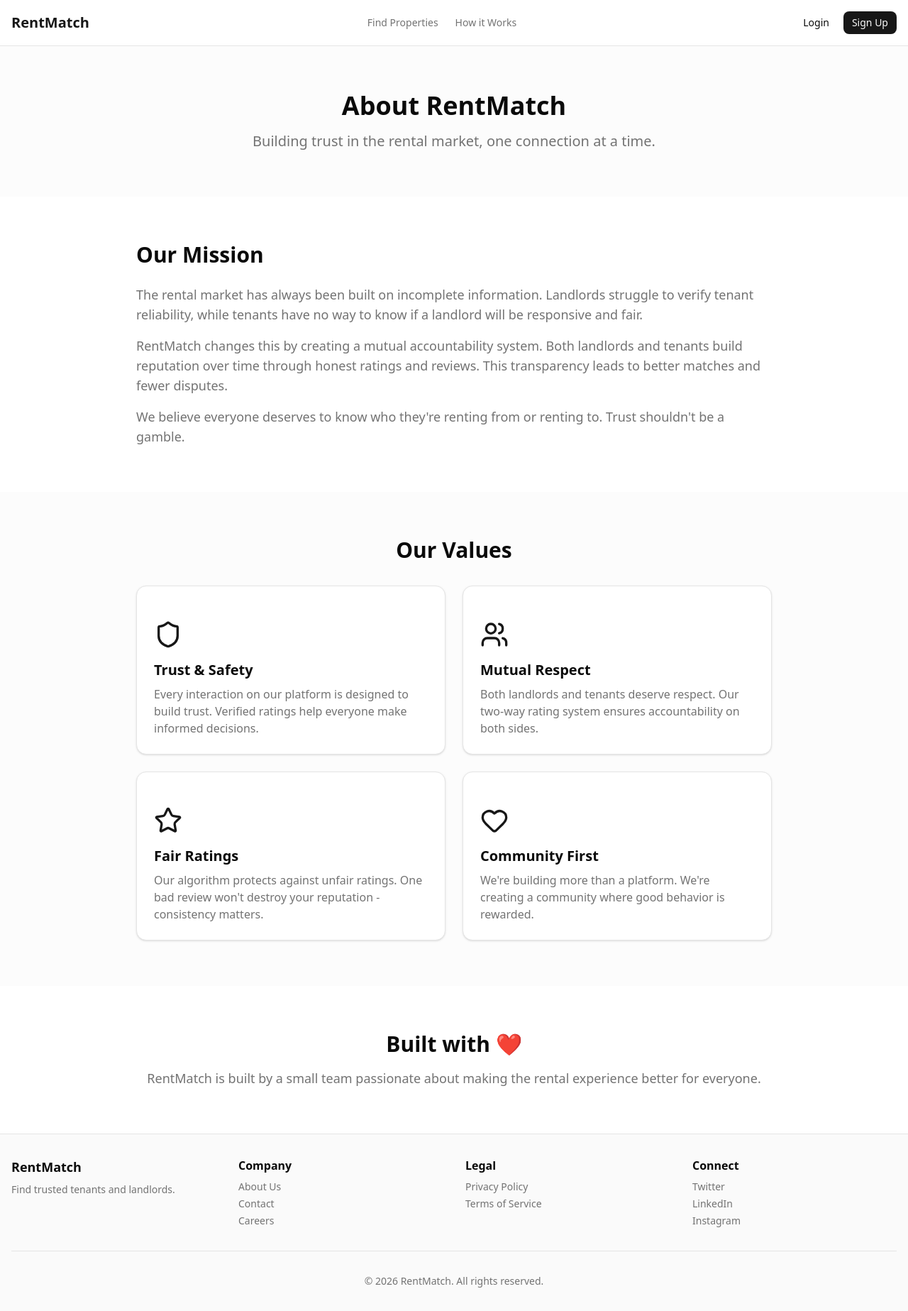
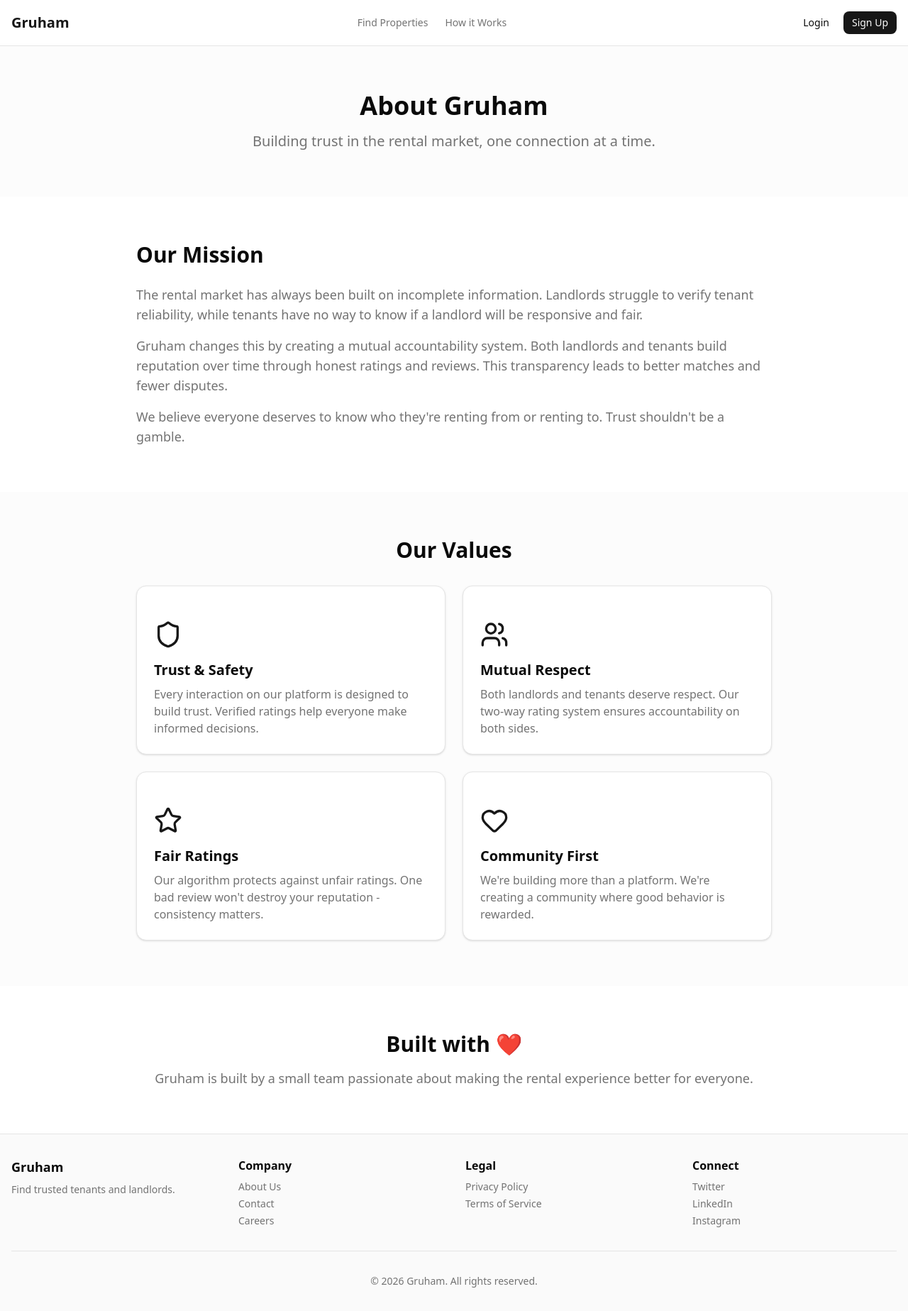
Before and after one commit to GruhamServices/gruham, a Next.js app: page /about in a window 1280 px wide. Shown: the whole page at 71% size. Built offline with nearby package versions, Linux system fonts and the light colour scheme; no server answers.

Commit message:
Rename RentMatch to Gruham across the project

```diff
--- a/src/app/(auth)/SignupForm.tsx
+++ b/src/app/(auth)/SignupForm.tsx
@@ -57,7 +57,7 @@ export function SignupForm() {
       <CardHeader className="text-center">
         <CardTitle className="text-2xl">Create an account</CardTitle>
         <CardDescription>
-          Enter your email to get started with RentMatch
+          Enter your email to get started with Gruham
         </CardDescription>
       </CardHeader>
       <form onSubmit={handleSubmit(onSubmit)}>
--- a/src/app/about/page.tsx
+++ b/src/app/about/page.tsx
@@ -8,7 +8,7 @@ export default function AboutPage() {
       {/* Hero */}
       <section className="py-16 px-4 bg-muted/30">
         <div className="container mx-auto max-w-4xl text-center">
-          <h1 className="text-4xl font-bold mb-4">About RentMatch</h1>
+          <h1 className="text-4xl font-bold mb-4">About Gruham</h1>
           <p className="text-xl text-muted-foreground">
             Building trust in the rental market, one connection at a time.
           </p>
@@ -25,7 +25,7 @@ export default function AboutPage() {
             no way to know if a landlord will be responsive and fair.
           </p>
           <p className="text-lg text-muted-foreground mb-4">
-            RentMatch changes this by creating a mutual accountability system.
+            Gruham changes this by creating a mutual accountability system.
             Both landlords and tenants build reputation over time through honest
             ratings and reviews. This transparency leads to better matches and
             fewer disputes.
@@ -94,7 +94,7 @@ export default function AboutPage() {
         <div className="container mx-auto max-w-4xl text-center">
           <h2 className="text-3xl font-bold mb-4">Built with ❤️</h2>
           <p className="text-lg text-muted-foreground">
-            RentMatch is built by a small team passionate about making the
+            Gruham is built by a small team passionate about making the
             rental experience better for everyone.
           </p>
         </div>
--- a/src/app/page.tsx
+++ b/src/app/page.tsx
@@ -12,7 +12,7 @@ export default function Home() {
             Find Trusted Landlords.
           </h1>
           <p className="text-xl text-muted-foreground mb-8 max-w-2xl mx-auto">
-            RentMatch connects property owners with reliable tenants through
+            Gruham connects property owners with reliable tenants through
             verified ratings and reviews. Build trust before you rent.
           </p>
           <div className="flex gap-4 justify-center">
--- a/src/components/layout/Footer.tsx
+++ b/src/components/layout/Footer.tsx
@@ -7,7 +7,7 @@ export function Footer() {
         <div className="grid grid-cols-1 md:grid-cols-4 gap-8">
           {/* Brand */}
           <div>
-            <h3 className="font-bold text-lg mb-2">RentMatch</h3>
+            <h3 className="font-bold text-lg mb-2">Gruham</h3>
             <p className="text-sm text-muted-foreground">
               Find trusted tenants and landlords.
             </p>
@@ -42,7 +42,7 @@ export function Footer() {
         </div>
 
         <div className="mt-8 pt-8 border-t text-center text-sm text-muted-foreground">
-          © {new Date().getFullYear()} RentMatch. All rights reserved.
+          © {new Date().getFullYear()} Gruham. All rights reserved.
         </div>
       </div>
     </footer>
--- a/src/components/layout/Header.tsx
+++ b/src/components/layout/Header.tsx
@@ -7,7 +7,7 @@ export function Header() {
       <div className="container mx-auto px-4 h-16 flex items-center justify-between">
         {/* Logo */}
         <Link href="/" className="text-xl font-bold text-primary">
-          RentMatch
+          Gruham
         </Link>
 
         {/* Navigation - Hidden on mobile */}
--- a/src/lib/auth-options.ts
+++ b/src/lib/auth-options.ts
@@ -18,10 +18,10 @@ const config: NextAuthConfig = {
         const result = await resendClient.emails.send({
           from: process.env.EMAIL_FROM!,
           to: email,
-          subject: "Sign in to RentMatch",
+          subject: "Sign in to Gruham",
           html: `
             <div style="max-width: 600px; margin: 0 auto; padding: 20px; font-family: sans-serif;">
-              <h1 style="color: #333; margin-bottom: 24px;">Welcome to RentMatch</h1>
+              <h1 style="color: #333; margin-bottom: 24px;">Welcome to Gruham</h1>
               <p style="color: #666; margin-bottom: 24px;">Click the button below to sign in to your account:</p>
               <a href="${url}" style="
                 display: inline-block;
@@ -31,7 +31,7 @@ const config: NextAuthConfig = {
                 text-decoration: none;
                 border-radius: 8px;
                 font-weight: 500;
-              ">Sign In to RentMatch</a>
+              ">Sign In to Gruham</a>
               <p style="color: #999; margin-top: 24px; font-size: 14px;">
                 This link expires in 24 hours and can only be used once.
               </p>
```
